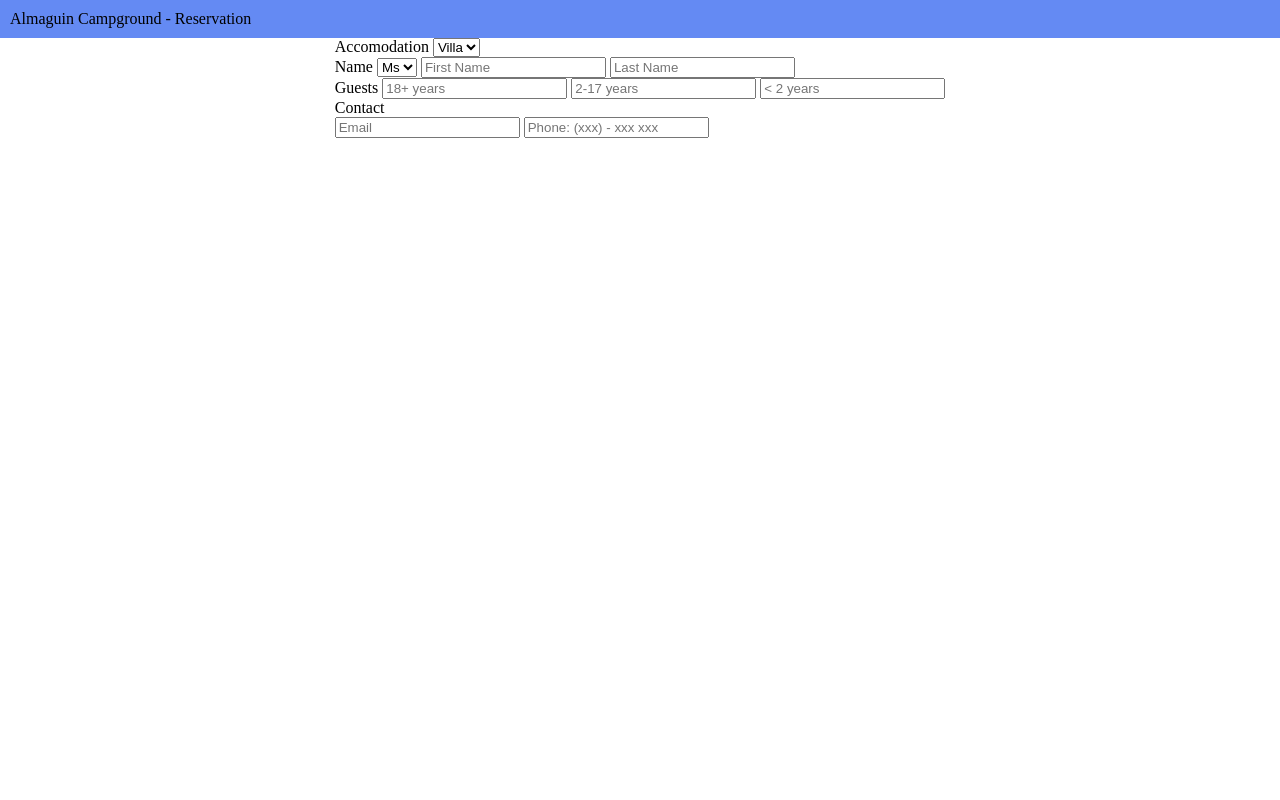
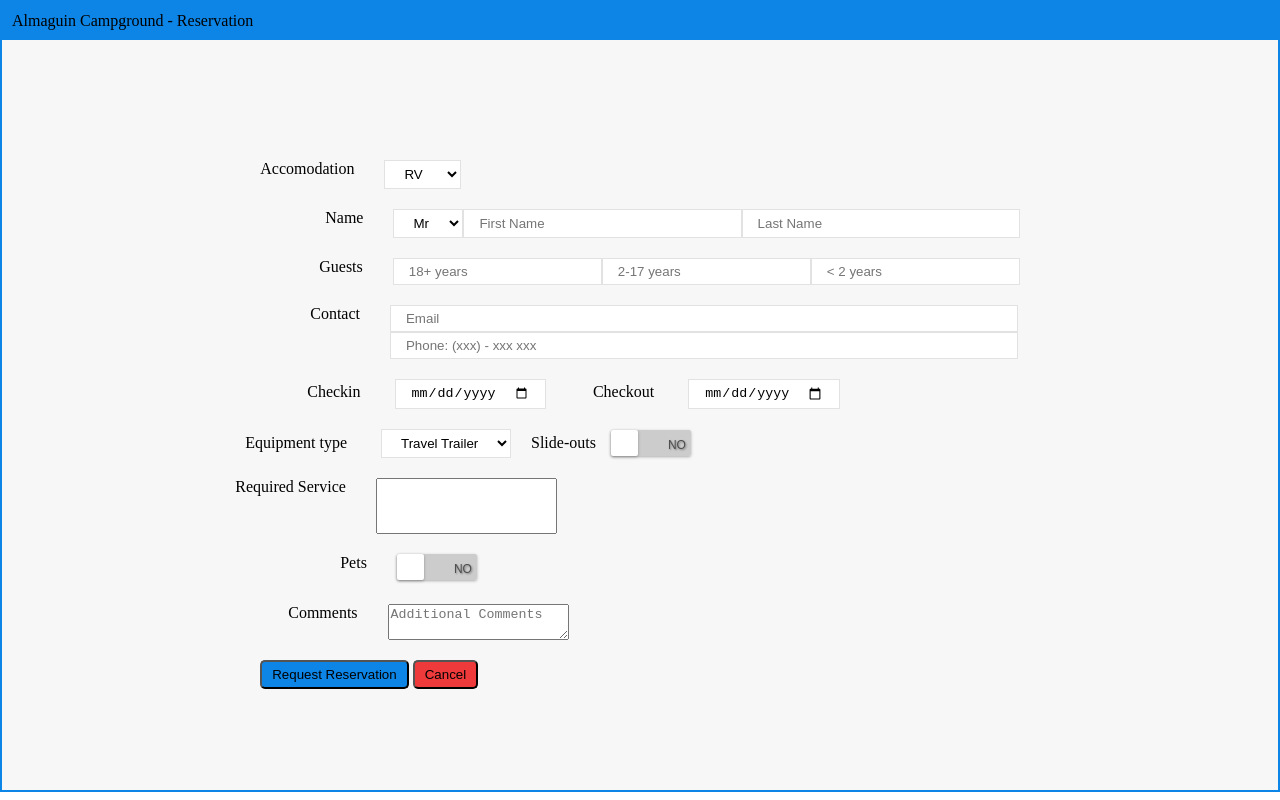
Before and after one commit to Paras248/wt-assignments, a plain HTML site: page assignment-3-b1/index.html in a window 1280 px wide. Drawn offline with Linux system fonts and the light colour scheme.

Commit message:
Add files via upload

```diff
--- a/assignment-3-b1/index.html
+++ b/assignment-3-b1/index.html
@@ -4,49 +4,147 @@
         <meta charset="UTF-8" />
         <meta name="viewport" content="width=device-width, initial-scale=1.0" />
         <title>Document</title>
-        <link rel="stylesheet" href="styles/index.css"></link>
+        <link rel="stylesheet" href="styles/index.css" />
+        <link rel="stylesheet" href="styles/togglebutton.css" />
     </head>
     <body>
         <header class="navbar">
             <p>Almaguin Campground - Reservation</p>
         </header>
         <div class="container">
-            <form class="form">
+            <form class="form" id="form">
                 <div class="content-container">
-                    <div class="line-content">
+                    <div class="content">
                         <label>Accomodation</label>
-                        <select>
-                            <options value="RV">RV</options>
+                        <select id="accomodation">
+                            <option value="RV">RV</option>
                             <option value="Villa">Villa</option>
                         </select>
                     </div>
 
-                    <div class="line-content">
+                    <div class="content">
                         <label>Name</label>
-                        <select>
-                            <options value="Mr">Mr</options>
+                        <select id="initials">
+                            <option value="Mr">Mr</option>
                             <option value="Ms">Ms</option>
                         </select>
-                        <input type="text" placeholder="First Name" />
-                        <input type="text" placeholder="Last Name" />
+                        <input
+                            style="width: 35%"
+                            id="firstName"
+                            type="text"
+                            placeholder="First Name"
+                        />
+                        <input
+                            style="width: 35%"
+                            id="lastName"
+                            type="text"
+                            placeholder="Last Name"
+                        />
                     </div>
 
-                    <div>
+                    <div class="content">
                         <label>Guests</label>
-                        <input type="text" placeholder="18+ years"/>
-                        <input type="text" placeholder="2-17 years"/>
-                        <input type="text" placeholder="< 2 years"/>
+                        <input
+                            type="text"
+                            id="eighteenPlus"
+                            placeholder="18+ years"
+                        />
+                        <input
+                            type="text"
+                            id="twoToSeventeen"
+                            placeholder="2-17 years"
+                        />
+                        <input
+                            type="text"
+                            id="lessThanTwo"
+                            placeholder="&lt 2 years"
+                        />
                     </div>
 
-                    <div>
+                    <div class="content">
                         <label>Contact</label>
-                        <div>
-                            <input type="text" placeholder="Email"/>
-                            <input type="text" placeholder="Phone: (xxx) - xxx xxx"/>
+                        <div class="content-contact">
+                            <input type="text" id="email" placeholder="Email" />
+                            <input
+                                type="text"
+                                id="phone"
+                                placeholder="Phone: (xxx) - xxx xxx"
+                            />
                         </div>
                     </div>
+
+                    <div class="content">
+                        <div>
+                            <label>Checkin</label>
+                            <input type="date" id="checkIn" />
+                        </div>
+                        <div>
+                            <label>Checkout</label>
+                            <input type="date" id="checkOut" />
+                        </div>
+                    </div>
+
+                    <div class="content">
+                        <div>
+                            <label>Equipment type</label>
+                            <select id="equipment">
+                                <option value="Travel Trailer">
+                                    Travel Trailer
+                                </option>
+                            </select>
+                        </div>
+                        <div style="display: flex; align-items: center">
+                            <label style="margin-left: 20px">Slide-outs</label>
+                            <label class="toggle">
+                                <input type="checkbox" id="slideOuts" />
+                                <span class="slider"></span>
+                                <span
+                                    class="labels"
+                                    data-on="YES"
+                                    data-off="NO"
+                                ></span>
+                            </label>
+                        </div>
+                    </div>
+                    <div class="content">
+                        <label>Required Service</label>
+                        <textarea
+                            class="text-area"
+                            id="requiredService"
+                        ></textarea>
+                    </div>
+                    <div class="content">
+                        <label>Pets</label>
+                        <div style="margin-left: -80px">
+                            <label class="toggle">
+                                <input type="checkbox" id="pets" />
+                                <span class="slider"></span>
+                                <span
+                                    class="labels"
+                                    data-on="YES"
+                                    data-off="NO"
+                                ></span>
+                            </label>
+                        </div>
+                    </div>
+
+                    <div class="content">
+                        <label>Comments</label>
+                        <textarea
+                            id="comment"
+                            class="comments-text-area"
+                            placeholder="Additional Comments"
+                        ></textarea>
+                    </div>
+                </div>
+                <div>
+                    <button type="submit" id="submit">
+                        Request Reservation
+                    </button>
+                    <button type="reset" id="cancel">Cancel</button>
                 </div>
             </form>
         </div>
+        <script src="scripts/index.js"></script>
     </body>
 </html>
--- /dev/null
+++ b/assignment-3-b1/scripts/index.js
@@ -0,0 +1,99 @@
+let accomodation = document.getElementById("accomodation").value;
+
+let initials = document.getElementById("initials").value;
+let firstName = document.getElementById("firstName").value;
+let lastName = document.getElementById("lastName").value;
+
+let eightteenPlus = document.getElementById("eighteenPlus").value;
+let twoToSeventeen = document.getElementById("twoToSeventeen").value;
+let lessThanTwo = document.getElementById("lessThanTwo").value;
+
+let email = document.getElementById("email").value;
+let phoneNumber = document.getElementById("phone").value;
+
+let checkIn = document.getElementById("checkIn").value;
+let checkOut = document.getElementById("checkOut").value;
+
+let equipmentType = document.getElementById("equipment").value;
+let requiredServices = document.getElementById("requiredService").value;
+let comment = document.getElementById("comment").value;
+
+let slideOuts;
+let pets;
+
+document.getElementById("slideOuts").addEventListener("change", function () {
+    if (this.checked) {
+        slideOuts = "yes";
+    } else {
+        slideOuts = "no";
+    }
+});
+
+document.getElementById("pets").addEventListener("change", function () {
+    if (this.checked) {
+        pets = "yes";
+    } else {
+        pets = "no";
+    }
+});
+
+document.getElementById("form").addEventListener("submit", (event) => {
+    event.preventDefault();
+});
+
+document.getElementById("cancel").addEventListener("click", () => {
+    accomodation = "";
+    firstName = "";
+    lastName = "";
+    eightteenPlus = "";
+    lessThanTwo = "";
+    twoToSeventeen = "";
+    email = "";
+    phoneNumber = "";
+    checkOut = "";
+    checkIn = "";
+    equipmentType = "";
+    requiredServices = "";
+    comment = "";
+});
+
+document.getElementById("submit").addEventListener("click", () => {
+    const selectValues = {
+        accomodation,
+        initials,
+        firstName,
+        lastName,
+        eightteenPlus,
+        twoToSeventeen,
+        lessThanTwo,
+        email,
+        phoneNumber,
+        checkIn,
+        checkOut,
+        equipmentType,
+        slideOuts,
+        requiredServices,
+        pets,
+        comment,
+    };
+
+    for (fields in selectValues) {
+        if (`${selectValues[fields]}`.trim().length === 0) {
+            alert("Please Enter all fields");
+            return;
+        }
+    }
+
+    let string = `accomodation: ${accomodation}
+                fullname: ${initials}. ${firstName} ${lastName}
+                18+: ${eightteenPlus}, 2-17: ${twoToSeventeen}, <2: ${lessThanTwo}
+                email: ${email}, contact ${phoneNumber}
+                checkin: ${checkIn}, checkout: ${checkOut}
+                equipment type: ${equipmentType}, slideouts: ${slideOuts}
+                required services: ${requiredServices}
+                pets: ${pets}
+                comments: ${comment}
+                `;
+
+    alert(string);
+});
--- a/assignment-3-b1/styles/index.css
+++ b/assignment-3-b1/styles/index.css
@@ -1,16 +1,107 @@
 * {
     margin: 0;
 }
+body {
+    border: 2px solid rgb(12, 133, 231);
+}
 .navbar {
-    background-color: rgb(100, 138, 243);
+    background-color: rgb(12, 133, 231);
     padding: 10px;
 }
 
 .container {
     display: flex;
     justify-content: center;
+    background-color: rgb(247, 247, 247);
+    height: 93.7vh;
     align-items: center;
 }
 
-.line-content label {
+.text-area {
+    resize: none;
+    overflow-y: scroll;
+    height: 50px;
 }
+
+.content {
+    display: flex;
+    margin-bottom: 20px;
+}
+
+.content-contact {
+    display: flex;
+    flex-direction: column;
+}
+
+.content-contact input {
+    width: 285%;
+}
+
+.content:first-child {
+    margin-top: 20px;
+}
+
+.content:nth-child(1) label {
+    margin-right: 30px;
+}
+
+.content:nth-child(2) label {
+    margin-left: 65px;
+}
+
+.content:nth-child(3) label {
+    margin-left: 59px;
+}
+
+.content:nth-child(4) label {
+    margin-left: 50px;
+}
+
+.content:nth-child(5) label {
+    margin-left: 47px;
+}
+
+.content:nth-child(6) label {
+    margin-left: -15px;
+}
+
+.content:nth-child(7) label {
+    margin-left: -25px;
+}
+
+.content:nth-child(8) label {
+    margin-left: 80px;
+}
+
+.content:nth-child(9) label {
+    margin-left: 28px;
+}
+
+.content label,
+.content div label {
+    margin-right: 30px;
+}
+
+.content input {
+    background-color: white;
+    border: 1px solid rgb(226, 226, 226);
+    padding: 5px 15px;
+}
+
+.content select {
+    padding: 5px 15px;
+    background-color: white;
+    border: 1px solid rgb(226, 226, 226);
+}
+
+#submit {
+    background-color: rgb(12, 133, 231);
+    padding: 5px 10px;
+    border-radius: 5px;
+}
+
+#cancel {
+    background-color: rgb(238, 58, 58);
+    padding: 5px 10px;
+    border-radius: 5px;
+}
--- /dev/null
+++ b/assignment-3-b1/styles/togglebutton.css
@@ -0,0 +1,86 @@
+.toggle {
+    --width: 80px;
+    --height: calc(var(--width) / 3);
+
+    position: relative;
+    display: inline-block;
+    width: var(--width);
+    height: var(--height);
+    box-shadow: 0px 1px 3px rgba(0, 0, 0, 0.3);
+    border-radius: 2px;
+    cursor: pointer;
+}
+
+.toggle input {
+    display: none;
+}
+
+.toggle .slider {
+    position: absolute;
+    top: 0;
+    left: 0;
+    width: 100%;
+    height: 100%;
+    border-radius: 2px;
+    background-color: #ccc;
+    transition: all 0.4s ease-in-out;
+}
+
+.toggle .slider::before {
+    content: "";
+    position: absolute;
+    top: 0;
+    left: 0;
+    width: calc(var(--height));
+    height: calc(var(--height));
+    border-radius: 2px;
+    background-color: #fff;
+    box-shadow: 0px 1px 3px rgba(0, 0, 0, 0.3);
+    transition: all 0.4s ease-in-out;
+}
+
+.toggle input:checked + .slider {
+    background-color: #2196f3;
+}
+.toggle input:checked + .slider::before {
+    transform: translateX(calc(var(--width) - var(--height)));
+}
+
+.toggle .labels {
+    position: absolute;
+    top: 8px;
+    left: 0;
+    width: 100%;
+    height: 100%;
+    font-size: 12px;
+    font-family: sans-serif;
+    transition: all 0.4s ease-in-out;
+}
+
+.toggle .labels::after {
+    content: attr(data-off);
+    position: absolute;
+    right: 5px;
+    color: #4d4d4d;
+    opacity: 1;
+    text-shadow: 1px 1px 2px rgba(0, 0, 0, 0.4);
+    transition: all 0.4s ease-in-out;
+}
+
+.toggle .labels::before {
+    content: attr(data-on);
+    position: absolute;
+    left: 5px;
+    color: #ffffff;
+    opacity: 0;
+    text-shadow: 1px 1px 2px rgba(255, 255, 255, 0.4);
+    transition: all 0.4s ease-in-out;
+}
+
+.toggle input:checked ~ .labels::after {
+    opacity: 0;
+}
+
+.toggle input:checked ~ .labels::before {
+    opacity: 1;
+}
```
